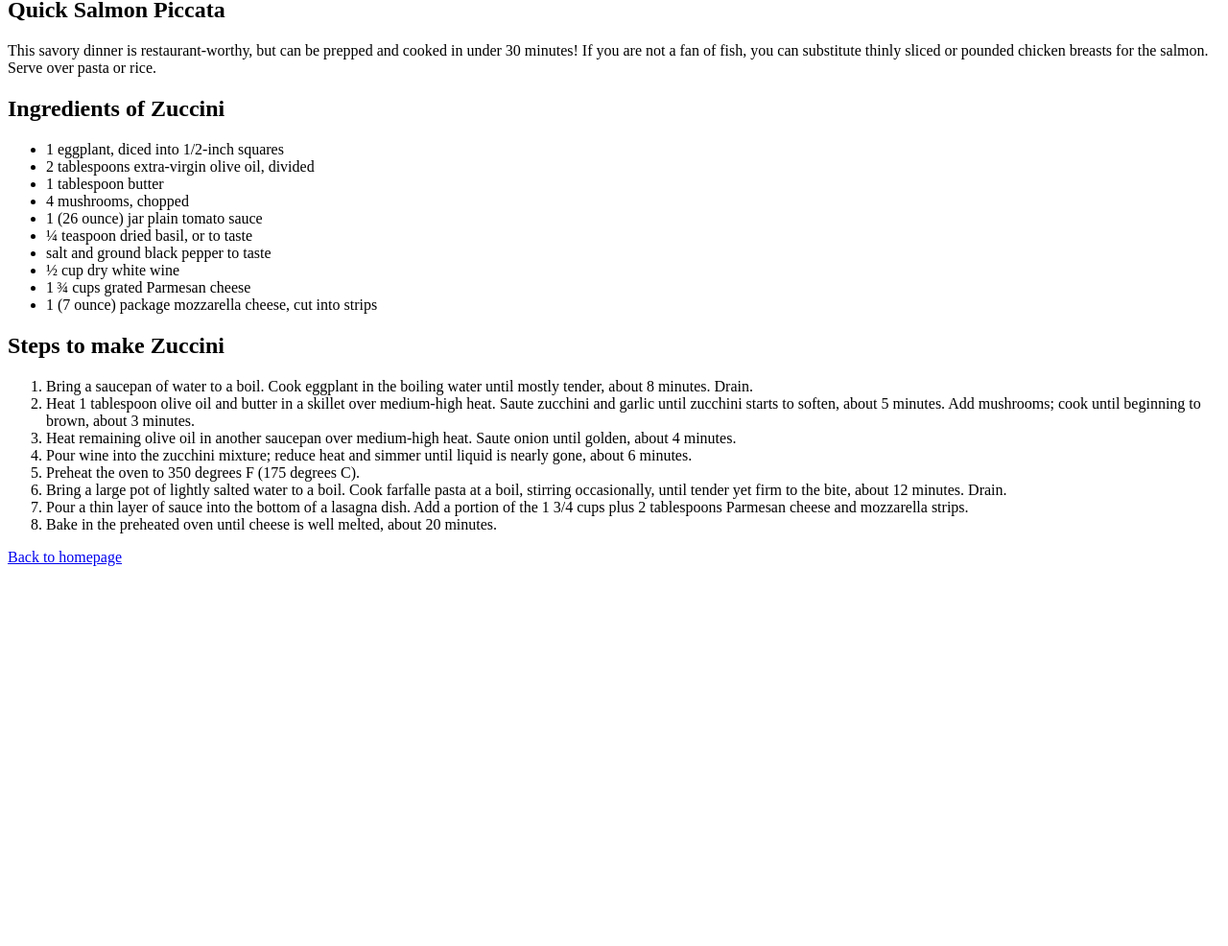
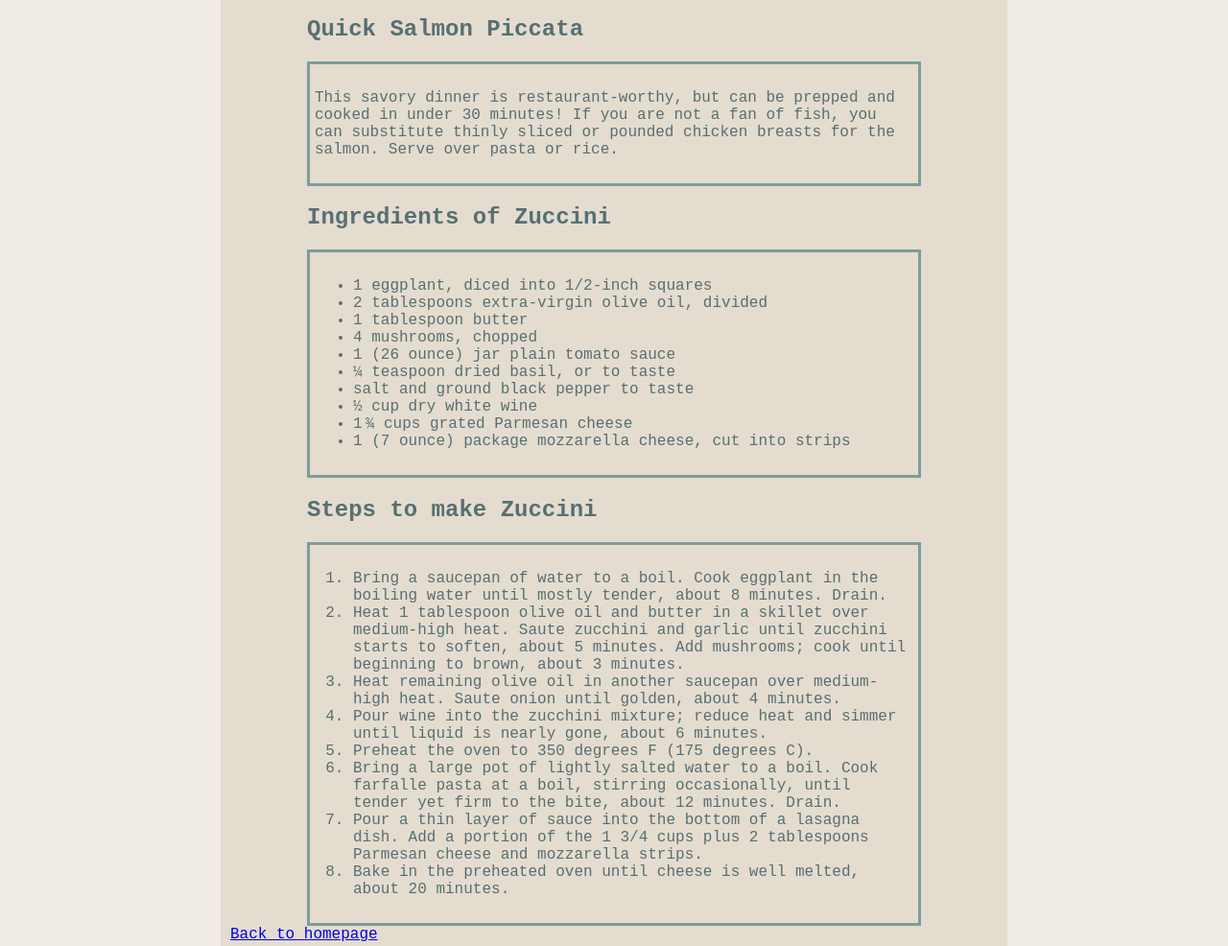
Before and after one commit to rakuzo/odin-recipes, a plain HTML site: page recipes/piccata.html in a window 1280 px wide. Shown: the part 528-1514 px from the top of the page at 96% size. Before the commit the page ends 1126 px from the top, so only its background shows below. Drawn offline with Linux system fonts and the light colour scheme.

Commit message:
Add css to the page

```diff
--- a/recipes/piccata.html
+++ b/recipes/piccata.html
@@ -4,17 +4,21 @@
     <meta charset="UTF-8">
     <meta http-equiv="X-UA-Compatible" content="IE=edge">
     <meta name="viewport" content="width=device-width, initial-scale=1.0">
+    <link rel="stylesheet" href="../styles.css">
     <title>Piccata Recipe</title>
 </head>
 <body">
+    <div class="main-page">
         <h1>Piccata Recipe</h1>
 
         <img src="../images/piccata-img.jpeg" alt="Delicious Piccata with 3 slices of lemon" width="50%" style="background-color:gray;">
 
         <h2>Quick Salmon Piccata</h2>
+        <div class="blue-box">
             <p>This savory dinner is restaurant-worthy, but can be prepped and cooked in under 30 minutes! If you are not a fan of fish, you can substitute thinly sliced or pounded chicken breasts for the salmon. Serve over pasta or rice.</p>
-
+        </div>
         <h2>Ingredients of Zuccini</h2>
+        <div class="blue-box">
             <ul>
                 <li>1 eggplant, diced into 1/2-inch squares</li>
                 <li>2 tablespoons extra-virgin olive oil, divided</li>
@@ -27,8 +31,9 @@
                 <li>1 ¾ cups grated Parmesan cheese</li>
                 <li>1 (7 ounce) package mozzarella cheese, cut into strips</li>
             </ul>
-
+        </div>
         <h2>Steps to make Zuccini</h2>
+        <div class="blue-box">
             <ol>
                 <li>Bring a saucepan of water to a boil. Cook eggplant in the boiling water until mostly tender, about 8 minutes. Drain.</li>
                 <li>Heat 1 tablespoon olive oil and butter in a skillet over medium-high heat. Saute zucchini and garlic until zucchini starts to soften, about 5 minutes. Add mushrooms; cook until beginning to brown, about 3 minutes.</li>
@@ -39,7 +44,8 @@
                 <li>Pour a thin layer of sauce into the bottom of a lasagna dish. Add a portion of the 1 3/4 cups plus 2 tablespoons Parmesan cheese and mozzarella strips.</li>
                 <li>Bake in the preheated oven until cheese is well melted, about 20 minutes.</li>
             </ol>
-
+        </div>
         <a href="../index.html">Back to homepage</a>
+    </div>
 </body>
 </html>
```
Lines whose indentation alone changed are shown as unchanged.
